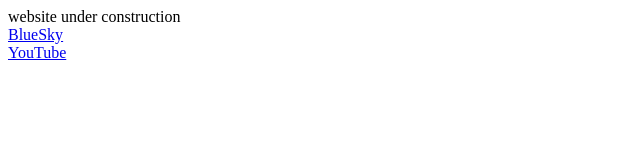
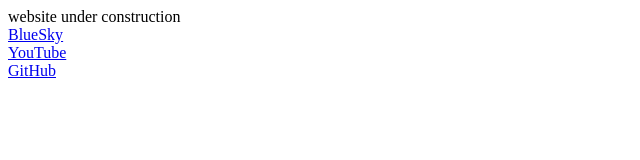
Before and after one commit to ghuzed/majorelle.ca, a plain HTML site: page app/index.html in a window 1280 px wide. Shown: the full height of the page, 0-640 px from the left. Drawn offline with Linux system fonts and the light colour scheme.

Commit message:
add github link

```diff
--- a/app/index.html
+++ b/app/index.html
@@ -3,3 +3,5 @@
 <a href="https://bsky.app/profile/majorelle.ca">BlueSky</a>
 <br>
 <a href="https://www.youtube.com/@gongxii3603">YouTube</a>
+<br>
+<a href="https://github.com/ghuzed/majorelle.ca">GitHub</a>
```
